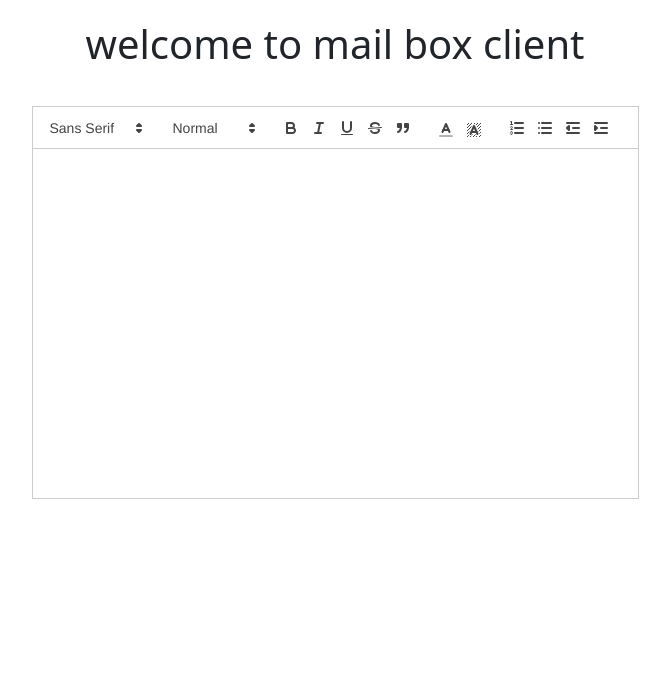
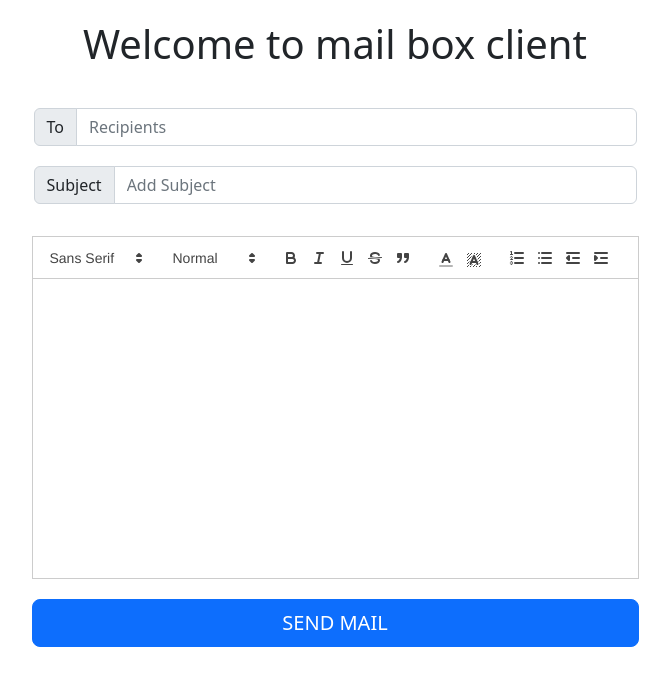
Before and after one commit to Dilkashpeshimam18/mailBoxClient-react, a React (Create React App) app: page / in a window 1280 px wide. Shown: the top 686 px of the page, without its empty margins (305-975 px from the left). Built offline with nearby package versions, Linux system fonts and the light colour scheme.

Commit message:
added input fields & button

```diff
--- a/src/components/Home/Home.js
+++ b/src/components/Home/Home.js
@@ -2,12 +2,12 @@ import React from 'react'
 import TextEditor from '../TextEditor/TextEditor'
 import './Home.css'
 import Editor from '../TextEditor/Editor'
+import SendMail from '../SendMail/SendMail'
 const Home = () => {
     return (
         <div className='home'>
-            <h1>welcome to mail box client</h1>
-            {/* <TextEditor /> */}
-            <Editor />
+            <h1>Welcome to mail box client</h1>
+            <SendMail />
         </div>
     )
 }
--- /dev/null
+++ b/src/components/SendMail/SendMail.css
@@ -0,0 +1,11 @@
+.sendMail {
+  display: flex;
+  flex-direction: column;
+  padding-top: 30px;
+}
+.sendMail__container3 {
+  margin-top: 60px;
+}
+.sendMail__subContainer {
+  padding: 2px;
+}
--- /dev/null
+++ b/src/components/SendMail/SendMail.js
@@ -0,0 +1,54 @@
+import React, { useState } from 'react'
+import Editor from '../TextEditor/Editor'
+import './SendMail.css'
+import { Button, Form } from 'react-bootstrap'
+import InputGroup from 'react-bootstrap/InputGroup';
+import ReactQuill from 'react-quill';
+import '../../../node_modules/react-quill/dist/quill.snow.css';
+const SendMail = () => {
+    const [email, setEmail] = useState('')
+    const [subject, setSubject] = useState('')
+    const [value, setValue] = useState('');
+    const onChange = (content, delta, source, editor) => {
+        let text = editor.getText()
+        setValue(text)
+
+    }
+    return (
+        <div className='sendMail'>
+            <div className='sendMail__container1'>
+                <div className='sendMail__subContainer'>
+
+                    <InputGroup className="mb-3">
+                        <InputGroup.Text variant='primary' id="basic-addon1">To</InputGroup.Text>
+                        <Form.Control
+                            placeholder="Recipients"
+                            aria-label="Recipients"
+                            aria-describedby="basic-addon1"
+                            value={email}
+                            onChange={(e) => { setEmail(e.target.value) }}
+                        />
+                    </InputGroup>
+                </div>
+                <div className='sendMail__subContainer'>
+
+                    <InputGroup>
+                        <InputGroup.Text>Subject</InputGroup.Text>
+                        <Form.Control placeholder='Add Subject' aria-label="With textarea" value={subject} onChange={(e) => { setSubject(e.target.value) }} />
+                    </InputGroup>
+                </div>
+
+            </div>
+
+            <div className='sendMail__container2'>
+                <Editor value={value} setValue={setValue} onChange={onChange} />
+
+            </div>
+            <div style={{ paddingTop: '15px' }} className='d-grid gap-2 mt-5'>
+                <Button size='lg'>SEND MAIL</Button>
+            </div>
+        </div>
+    )
+}
+
+export default SendMail
--- a/src/components/TextEditor/Editor.js
+++ b/src/components/TextEditor/Editor.js
@@ -1,11 +1,10 @@
 import React, { useState, useEffect, useRef } from 'react'
 import ReactQuill from 'react-quill';
 import '../../../node_modules/react-quill/dist/quill.snow.css';
-import Parser from 'html-react-parser';
 
-const Editor = () => {
-    const [value, setValue] = useState('');
+const Editor = ({ value, setValue, onChange }) => {
     let editorRef = useRef()
+
     const modules = {
         toolbar: [
             [{ 'font': [] }],
@@ -25,11 +24,7 @@ const Editor = () => {
 
     ]
 
-    const onChange = (editor) => {
-        let text = editor.getText()
-        setValue(text)
 
-    }
 
     useEffect(() => {
 
@@ -38,14 +33,13 @@ const Editor = () => {
     return (
         <div className='textEditor'>
             <ReactQuill theme="snow"
-                style={{ height: '350px' }}
+                style={{ height: '300px' }}
                 // value={value}
                 onChange={onChange}
                 modules={modules}
                 formats={formats}
                 ref={(el) => { editorRef = el }}
             ></ReactQuill>
-            {Parser(value)}
         </div>
 
     )
```
